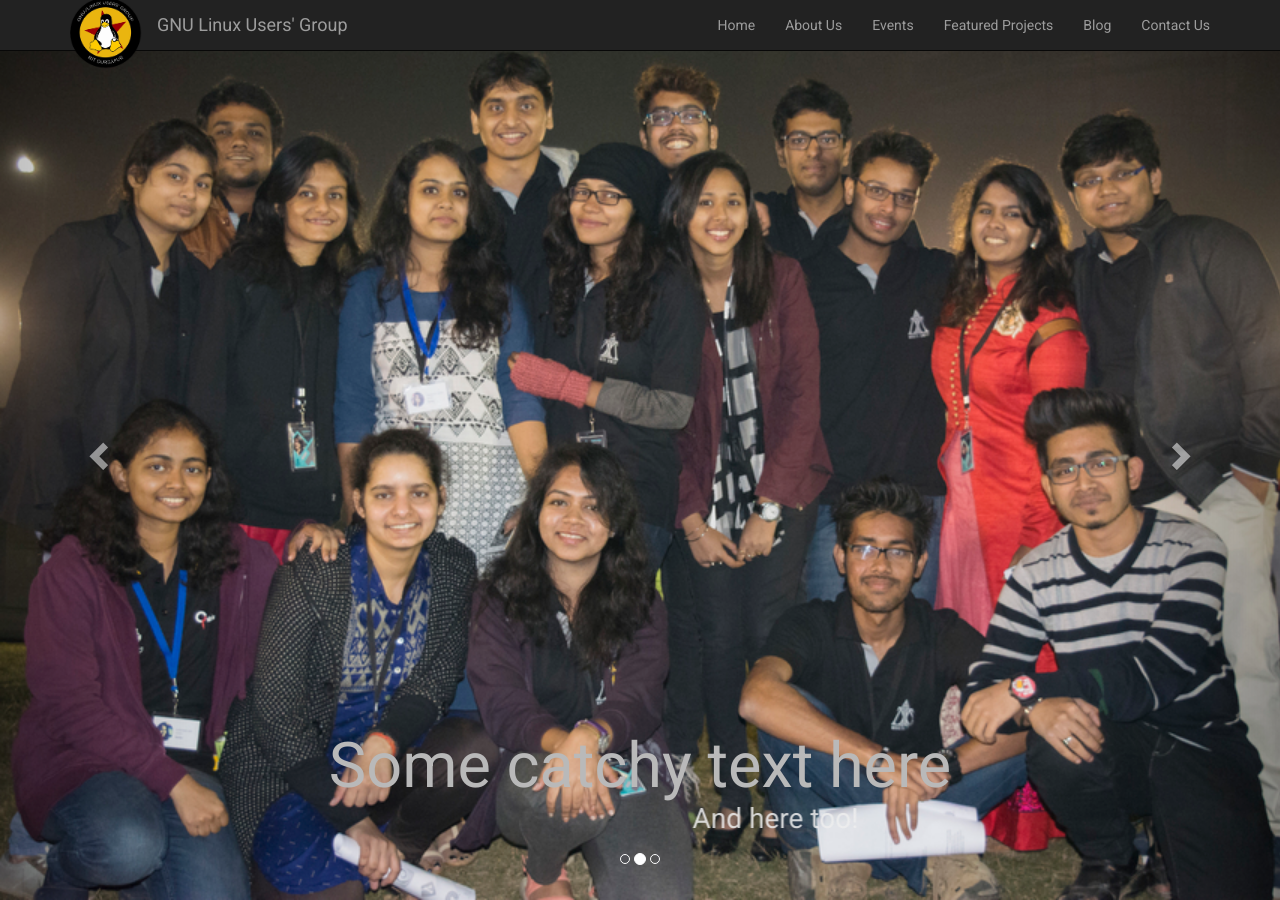
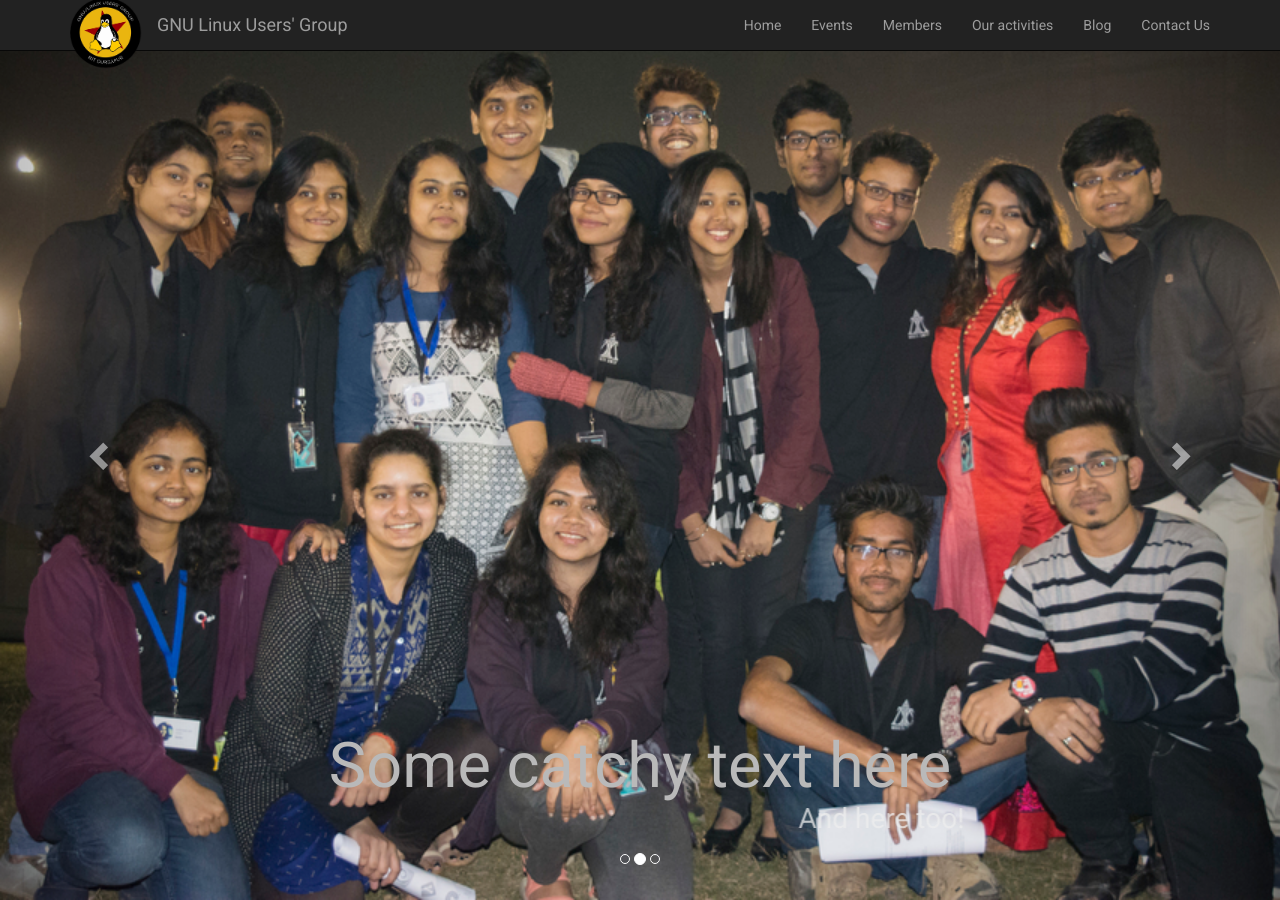
Before and after one commit to swapnilmutthalkar/lugnitdgp-website-old, a Jekyll site: the page built from index.md, in a window 1280 px wide and 900 px high. Built offline with Jekyll 4.4.1, drawn with Linux system fonts in a browser that asks for light colours; nearby versions of some CDN libraries; some of the changed text lies outside the part shown.

Commit message:
Updated the navbar and added a separate page for contact us
Removed the contact us section from homepage and added a separate
page for it, but it is not yet Netlify editable. The content needs
to be decided first to make it editable later

```diff
--- a/_includes/css/contact-us.css
+++ b/_includes/css/contact-us.css
@@ -1,5 +1,5 @@
 .contact-us {
-    padding-bottom: 30px;
+    margin-top: 75px;
 }
 
 .contact-us h1 {
--- a/_includes/navbar.html
+++ b/_includes/navbar.html
@@ -16,11 +16,11 @@
         <div class="collapse navbar-collapse" id="bs-example-navbar-collapse-1">
             <ul class="nav navbar-nav navbar-right">
                 <li><a href="{{ site.baseurl }}/"> Home </a></li>
-                <li><a href="{% if page.layout != "home" %}{{ site.baseurl }}/{% endif %}#about-us"> About Us </a></li>
-                <li><a href="{% if page.layout != "home" %}{{ site.baseurl }}/{% endif %}#events"> Events </a></li>
-                <li><a href="{% if page.layout != "home" %}{{ site.baseurl }}/{% endif %}#featured-projects"> Featured Projects </a></li>
+                <li><a href="{{ site.baseurl }}/events"> Events </a></li>
+                <li><a href="{{ site.baseurl }}/members"> Members </a></li>
+                <li><a href="{{ site.baseurl }}/our-activities"> Our activities </a></li>
                 <li><a href="{{ site.baseurl }}/blog"> Blog </a></li>
-                <li><a href="{% if page.layout != "home" %}{{ site.baseurl }}/{% endif %}#contact-us"> Contact Us </a></li>
+                <li><a href="{{ site.baseurl }}/contact-us"> Contact Us </a></li>
             </ul>
         </div>
     </div>
--- a/_layouts/home.html
+++ b/_layouts/home.html
@@ -153,23 +153,4 @@
     {% endfor %}
 </div>
 
-<div id="contact-us" class="container contact-us">
-    <h1 class="text-center">Contact Us</h1>
-    <div class="col-md-4 left">
-        <p><strong>President: </strong>Adarsh Singh <br>
-            <strong>Phone: </strong>+91 7076316399 <br>
-            <strong>Email: </strong>singhadarsh31@gmail.com</p>
-        <p><strong>Convenor: </strong>Sneh Smriti <br>
-            <strong>Phone: </strong>+91 7063698947<br>
-            <strong>Email: </strong>snehsmriti1994@gmail.com</p>
-    </div>
-    <div class="col-md-4 center">
-        <p>You can contact us on any of the following mediums:</p>
-        <a class="gitter" href="https://gitter.im/lugnitdgp"><img src="{{ site.baseurl }}/images/gitter.png"><strong>Gitter</strong></a>
-    </div>
-    <div class="col-md-4 right">
-        <h4>Like our facebook page to get all the updates</h4>
-        <div class="fb-like" data-href="https://www.facebook.com/nitdgplug/" data-layout="button_count" data-action="like" data-size="large" data-show-faces="true" data-share="true"></div>
-    </div>
-</div>
 {% include footer.html %}
```
Also changed, not shown: contact-us.html (added, +27 -0 lines).
